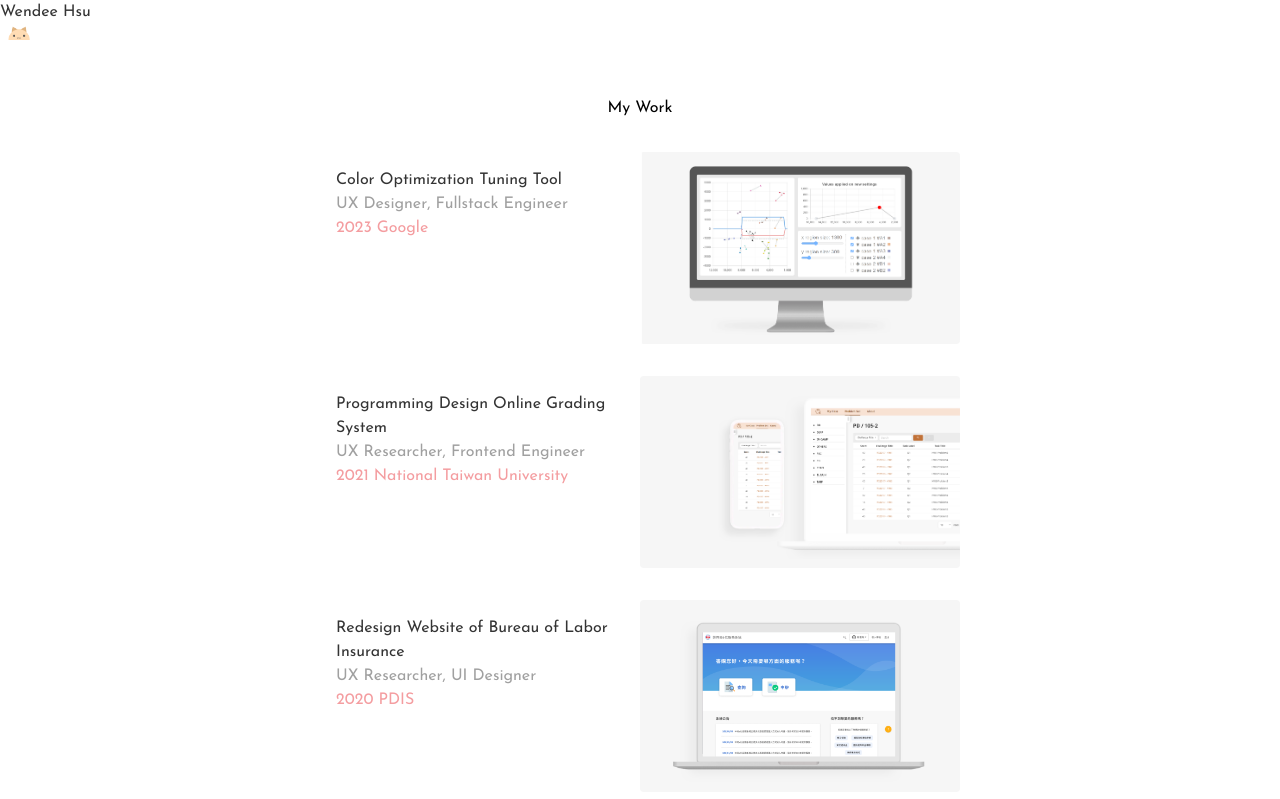
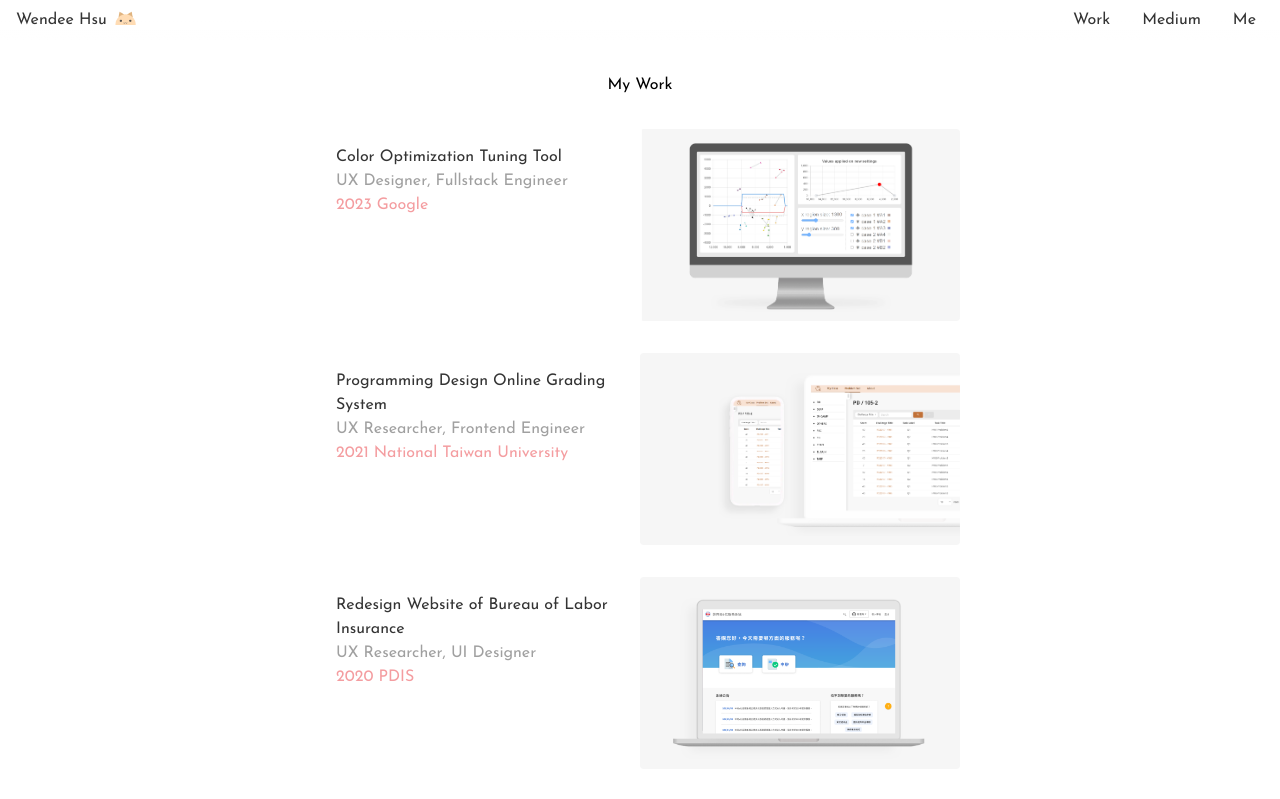
Before and after one commit to wendeehsu/wendeehsu.github.io, a React (Create React App) app: page /Me in a window 1280 px wide. Shown: the top 799 px of the page. Built offline with nearby package versions, Linux system fonts and the light colour scheme.

Commit message:
fix: update navbar style

```diff
--- a/src/components/Navs/Navbar.js
+++ b/src/components/Navs/Navbar.js
@@ -1,29 +1,46 @@
-import React from 'react';
+import React, { useState } from 'react';
 import { Link } from "react-router-dom";
+import { FontAwesomeIcon } from '@fortawesome/react-fontawesome';
+import { faBars, faTimes } from "@fortawesome/free-solid-svg-icons";
 
 function Navbar() {
+    const [isOpen, setIsOpen] = useState(false);
+
+    const navList = [
+        {
+            name: 'Work',
+            path: '/Work'
+        },
+        {
+            name: 'Medium',
+            path: '/Medium'
+        },
+        {
+            name: 'Me',
+            path: '/Me'
+        }
+    ];
+
     return (
-        <nav className="navbar navbar-expand-lg sticky-top navbar-light">
-            <Link className="navbar-brand" to="/">
-                Wendee Hsu
-                <img className="navbar-icon" src="/icon.png" />
-            </Link>
-            <button className="navbar-toggler" type="button" data-toggle="collapse" data-target="#menu" aria-controls="menu" aria-expanded="false" aria-label="Toggle navigation">
-                <span className="navbar-toggler-icon"></span>
-            </button>
+        <nav className="sticky top-0 bg-gradient-to-b from-white from-10% via-white via-50% p-2 sm:flex">
+            <div className='flex mx-2'>
+                <Link to="/">
+                    Wendee Hsu
+                    <img className="h-4 ml-2 inline mb-2" src="/icon.png" />
+                </Link>
+                <button
+                    className="ml-auto sm:hidden"
+                    onClick={() => setIsOpen(!isOpen)}>
+                    <FontAwesomeIcon className='' icon={isOpen ? faTimes : faBars} />
+                </button>
+            </div>
 
-            <div className="collapse navbar-collapse" id="menu">
-                <ul className="navbar-nav ml-auto mt-2 mt-lg-0">
-                    <li className="nav-item">
-                        <Link className="nav-link" to="/Work">Work</Link>
-                    </li>
-                    <li className="nav-item">
-                        <Link className="nav-link" to="/Medium">Medium</Link>
-                    </li>
-                    <li className="nav-item">
-                        <Link className="nav-link" to="/Me">Me</Link>
-                    </li>
-                </ul>
+            <div className={`ml-auto ${isOpen ? 'block animate-fadeIn' : 'hidden'} sm:flex`} id="menu">
+                {
+                    navList.map((item, i) => (
+                        <Link key={i} className="mx-4 text-right font-special block" to={item.path}>{item.name}</Link>
+                    ))
+                }
             </div>
         </nav>
     )
--- a/src/index.css
+++ b/src/index.css
@@ -38,12 +38,6 @@ p {
   background-color: var(--light-gray);
 }
 
-@media (prefers-reduced-motion: no-preference) {
-  .App-logo {
-    animation: App-logo-spin infinite 20s linear;
-  }
-}
-
 /* Small devices (portrait tablets and large phones, 600px and up) */
 @media only screen and (max-width: 600px) {
 
@@ -74,34 +68,6 @@ p {
 
 img {
   animation: fadein 1.5s;
-}
-
-.navbar-toggler {
-  border: 0px !important;
-}
-
-.navbar-icon {
-  height: 1rem;
-  vertical-align: inherit;
-  margin-left: 0.5rem;
-}
-
-.nav-item {
-  color: var(--black) !important;
-  float: right !important;
-}
-
-.nav-item :hover {
-  color: var(--pink) !important;
-}
-
-.nav-item :focus {
-  color: var(--pink) !important;
-}
-
-.nav-link {
-  float: right !important;
-  margin-right: 1rem !important;
 }
 
 .title {
@@ -142,7 +108,3 @@ img {
   margin-top: auto;
   margin-bottom: auto;
 }
-
-.navbar {
-  background-image: linear-gradient(rgba(255, 255, 255, 1), rgba(255, 255, 255, 0.7), rgba(255, 255, 255, 0.5), rgba(255, 255, 255, 0));
-}
```
